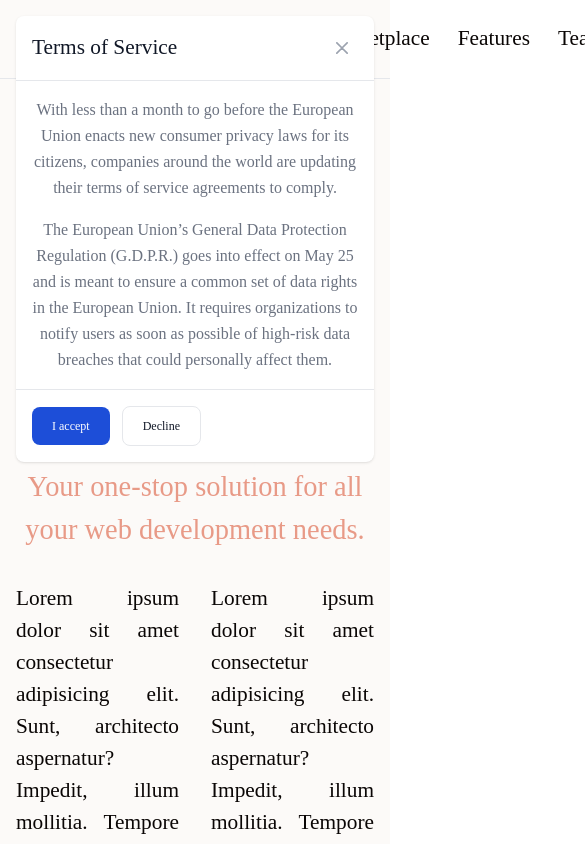
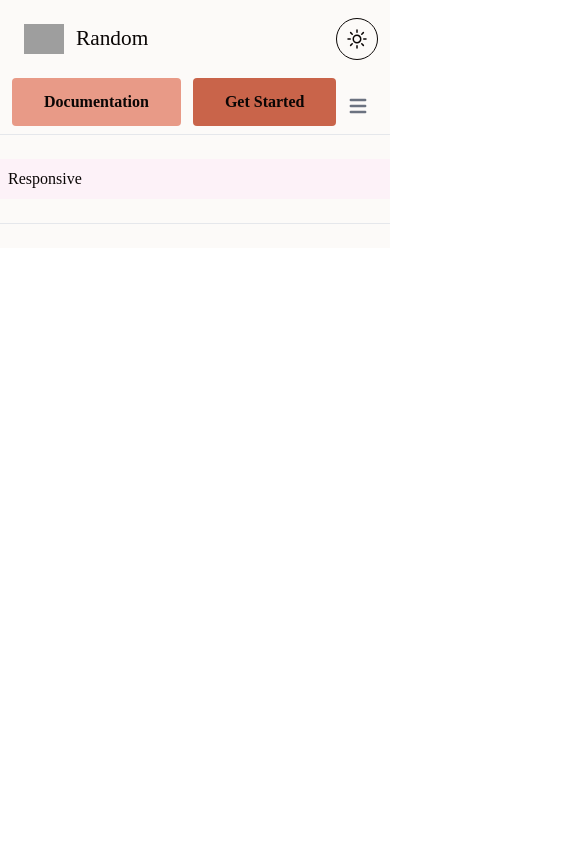
Before and after one commit to 4lexDel/Random-website, a React (Create React App) app: page / in a window 390 px wide. Shown: the top 844 px of the page, 585 px wide, since content can reach past the window. Built offline with nearby package versions, Linux system fonts and the light colour scheme; grey boxes are pictures that could not be loaded.

Commit message:
responsive header

```diff
--- a/src/App.tsx
+++ b/src/App.tsx
@@ -1,4 +1,5 @@
 import Header from './components/Header/Header';
+import Responsive from './components/Responsive/Responsive';
 import HomePage from './pages/HomePage';
 
 function App() {
@@ -7,7 +8,10 @@
   return (
     <div className="bg-background text-text font-body">
       <Header></Header>
-      <HomePage></HomePage>
+
+      <br />
+      <Responsive></Responsive>
+      {/* <HomePage></HomePage> */}
     </div>
   );
 }
--- a/src/components/Header/Header.tsx
+++ b/src/components/Header/Header.tsx
@@ -1,8 +1,8 @@
 import { useEffect, useState } from "react";
 
 function Header() {
-    // State to manage dark mode
     const [darkMode, setDarkMode] = useState(false);
+    const [isMenuOpen, setIsMenuOpen] = useState(false);
 
     // Check local storage for saved theme on component mount
     useEffect(() => {
@@ -27,57 +27,21 @@
 
     return (
         <>
-        {/* <header>
-    <nav className="background border-bb border-gray-200 px-4 lg:px-6 py-2.5">
-        <div className="flex flex-wrap justify-between items-center mx-auto max-w-screen-xl">
-            <a href="https://flowbite.com" className="flex items-center">
-                <img src="https://flowbite.com/docs/images/logo.svg" className="mr-3 h-6 sm:h-9" alt="Flowbite Logo" />
-                <span className="self-center text-xl font-semibold whitespace-nowrap text-text">Flowbite</span>
-            </a>
-            <div className="flex items-center lg:order-2">
-                <a href="#" className="text-text hover:bg-gray-50 focus:ring-4 focus:ring-gray-300 font-medium rounded-lg text-sm px-4 lg:px-5 py-2 lg:py-2.5 mr-2 dark:hover:bg-gray-700 focus:outline-none dark:focus:ring-gray-800">Log in</a>
-                <a href="#" className="text-white bg-primary-700 hover:bg-primary-800 focus:ring-4 focus:ring-primary-300 font-medium rounded-lg text-sm px-4 lg:px-5 py-2 lg:py-2.5 mr-2 dark:bg-primary-600 dark:hover:bg-primary-700 focus:outline-none dark:focus:ring-primary-800">Get started</a>
-                <button data-collapse-toggle="mobile-menu-2" type="button" className="inline-flex items-center p-2 ml-1 text-sm text-gray-500 rounded-lg lg:hidden hover:bg-gray-100 focus:outline-none focus:ring-2 focus:ring-gray-200 dark:text-gray-400 dark:hover:bg-gray-700 dark:focus:ring-gray-600" aria-controls="mobile-menu-2" aria-expanded="false">
-                    <span className="sr-only">Open main menu</span>
-                    <svg className="w-6 h-6" fill="currentColor" viewBox="0 0 20 20" xmlns="http://www.w3.org/2000/svg"><path fill-rule="evenodd" d="M3 5a1 1 0 011-1h12a1 1 0 110 2H4a1 1 0 01-1-1zM3 10a1 1 0 011-1h12a1 1 0 110 2H4a1 1 0 01-1-1zM3 15a1 1 0 011-1h12a1 1 0 110 2H4a1 1 0 01-1-1z" clip-rule="evenodd"></path></svg>
-                    <svg className="hidden w-6 h-6" fill="currentColor" viewBox="0 0 20 20" xmlns="http://www.w3.org/2000/svg"><path fill-rule="evenodd" d="M4.293 4.293a1 1 0 011.414 0L10 8.586l4.293-4.293a1 1 0 111.414 1.414L11.414 10l4.293 4.293a1 1 0 01-1.414 1.414L10 11.414l-4.293 4.293a1 1 0 01-1.414-1.414L8.586 10 4.293 5.707a1 1 0 010-1.414z" clip-rule="evenodd"></path></svg>
-                </button>
-            </div>
-            <div className="hidden justify-between items-center w-full lg:flex lg:w-auto lg:order-1" id="mobile-menu-2">
-                <ul className="flex flex-col mt-4 font-medium lg:flex-row lg:space-x-8 lg:mt-0">
-                    <li>
-                        <a href="#" className="block py-2 pr-4 pl-3 text-white rounded bg-primary-700 lg:bg-transparent lg:text-primary-700 lg:p-0 dark:text-white" aria-current="page">Home</a>
-                    </li>
-                    <li>
-                        <a href="#" className="block py-2 pr-4 pl-3 text-text border-b border-gray-100 hover:bg-gray-50 lg:hover:bg-transparent lg:border-0 lg:hover:text-primary-700 lg:p-0 dark:text-gray-400 lg:dark:hover:text-white dark:hover:bg-gray-700 dark:hover:text-white lg:dark:hover:bg-transparent dark:border-gray-700">Company</a>
-                    </li>
-                    <li>
-                        <a href="#" className="block py-2 pr-4 pl-3 text-text border-b border-gray-100 hover:bg-gray-50 lg:hover:bg-transparent lg:border-0 lg:hover:text-primary-700 lg:p-0 dark:text-gray-400 lg:dark:hover:text-white dark:hover:bg-gray-700 dark:hover:text-white lg:dark:hover:bg-transparent dark:border-gray-700">Marketplace</a>
-                    </li>
-                    <li>
-                        <a href="#" className="block py-2 pr-4 pl-3 text-text border-b border-gray-100 hover:bg-gray-50 lg:hover:bg-transparent lg:border-0 lg:hover:text-primary-700 lg:p-0 dark:text-gray-400 lg:dark:hover:text-white dark:hover:bg-gray-700 dark:hover:text-white lg:dark:hover:bg-transparent dark:border-gray-700">Features</a>
-                    </li>
-                    <li>
-                        <a href="#" className="block py-2 pr-4 pl-3 text-text border-b border-gray-100 hover:bg-gray-50 lg:hover:bg-transparent lg:border-0 lg:hover:text-primary-700 lg:p-0 dark:text-gray-400 lg:dark:hover:text-white dark:hover:bg-gray-700 dark:hover:text-white lg:dark:hover:bg-transparent dark:border-gray-700">Team</a>
-                    </li>
-                    <li>
-                        <a href="#" className="block py-2 pr-4 pl-3 text-text border-b border-gray-100 hover:bg-gray-50 lg:hover:bg-transparent lg:border-0 lg:hover:text-primary-700 lg:p-0 dark:text-gray-400 lg:dark:hover:text-white dark:hover:bg-gray-700 dark:hover:text-white lg:dark:hover:bg-transparent dark:border-gray-700">Contact</a>
-                    </li>
-                </ul>
-            </div>
-        </div>
-    </nav>
-</header> */}
-
-        <header>
-            <nav className="bg-background border-b">
-                <div className="flex justify-between items-center">
-                    <a href="" className="flex items-center m-3">
+            <nav className="bg-background border-b items-center
+            grid grid-cols-8 lg:place-items-center">
+                <a href="" className="flex items-center p-3
+                lg:col-span-1
+                sm:col-span-2
+                col-span-4 justify-self-start order-1">
                     <img src="https://pagepro.co/blog/wp-content/uploads/2020/04/react-1024x912.png" width="40px" className="m-3" alt="Logo" />
                     <span className="self-center text-xl font-semibold whitespace-nowrap dark:text-white">Random</span>
                 </a>
-                    <div className="flex justify-between items-center">
-                        <ul className="flex flex-row text-xl">
+                <div className={`justify-between items-center
+                xl:col-span-4
+                lg:col-span-6 lg:justify-self-center lg:flex lg:order-2
+                sm:col-span-8 sm:justify-self-end
+                ${isMenuOpen ? "" : "hidden"} col-span-8 justify-self-end order-6`}>
+                    <ul className="flex flex-col text-xl lg:flex-row">
                         <li>
                             <a href="#" className="block py-2 pr-4 pl-3 rounded underline text-text" aria-current="page">Home</a>
                         </li>
@@ -98,28 +62,42 @@
                         </li>
                     </ul>
                 </div>
-                    <div className="flex items-center gap-3 mr-3">
-                        <button className="text-text font-bold p-2 rounded-full border border-text" onClick={toggleDarkMode}>
+                <button onClick={toggleDarkMode} className="size-fit text-text font-bold p-2 rounded-full border border-text
+                sm:justify-self-center sm:col-span-1
+                col-span-4 order-3 justify-self-end mr-3">
                     {darkMode ?
                         <svg id="theme-toggle-dark-icon" className="w-6 h-6" xmlns="http://www.w3.org/2000/svg" fill="none" viewBox="0 0 24 24" stroke-width="1.5" stroke="currentColor">
-                                    <path stroke-linecap="round" stroke-linejoin="round" d="M21.752 15.002A9.718 9.718 0 0118 15.75c-5.385 0-9.75-4.365-9.75-9.75 0-1.33.266-2.597.748-3.752A9.753 9.753 0 003 11.25C3 16.635 7.365 21 12.75 21a9.753 9.753 0 009.002-5.998z"></path>
+                            <path strokeLinecap="round" strokeLinejoin="round" d="M21.752 15.002A9.718 9.718 0 0118 15.75c-5.385 0-9.75-4.365-9.75-9.75 0-1.33.266-2.597.748-3.752A9.753 9.753 0 003 11.25C3 16.635 7.365 21 12.75 21a9.753 9.753 0 009.002-5.998z"></path>
                         </svg>
                         :
                         <svg id="theme-toggle-light-icon" className="w-6 h-6" xmlns="http://www.w3.org/2000/svg" fill="none" viewBox="0 0 24 24" stroke-width="1.5" stroke="currentColor">
-                                    <path stroke-linecap="round" stroke-linejoin="round" d="M12 3v2.25m6.364.386l-1.591 1.591M21 12h-2.25m-.386 6.364l-1.591-1.591M12 18.75V21m-4.773-4.227l-1.591 1.591M5.25 12H3m4.227-4.773L5.636 5.636M15.75 12a3.75 3.75 0 11-7.5 0 3.75 3.75 0 017.5 0z"></path>
+                            <path strokeLinecap="round" strokeLinejoin="round" d="M12 3v2.25m6.364.386l-1.591 1.591M21 12h-2.25m-.386 6.364l-1.591-1.591M12 18.75V21m-4.773-4.227l-1.591 1.591M5.25 12H3m4.227-4.773L5.636 5.636M15.75 12a3.75 3.75 0 11-7.5 0 3.75 3.75 0 017.5 0z"></path>
                         </svg>
                     }
                 </button>
+                <div className="flex items-center gap-3 pb-2
+                xl:col-span-2
+                lg:col-span-8 lg:justify-self-center
+                col-span-4 justify-self-start order-4 ml-3">
                     <button className="bg-secondary text-text font-bold py-3 px-8 rounded">
                         Documentation
                     </button>
-                        <button className="bg-primary text-text font-bold py-3 px-8 rounded">
+                    <button className="bg-primary text-text font-bold py-3 px-8 rounded text-nowrap">
                         Get Started
                     </button>
                 </div>
-                </div>
+                <button onClick={() => setIsMenuOpen(!isMenuOpen)}  className="size-fit inline-flex items-center p-2 text-sm text-gray-500 rounded-lg hover:bg-gray-100 focus:outline-none focus:ring-2 focus:ring-gray-200 dark:text-gray-400 dark:hover:bg-gray-700 dark:focus:ring-gray-600
+                lg:hidden
+                sm:inline-flex sm:col-span-1 sm:justify-self-center
+                col-span-4 order-5 justify-self-end mr-3">
+                    <span className="sr-only">Open main menu</span>
+                    {!isMenuOpen ?
+                        <svg className="w-6 h-6" fill="currentColor" viewBox="0 0 20 20" xmlns="http://www.w3.org/2000/svg"><path fill-rule="evenodd" d="M3 5a1 1 0 011-1h12a1 1 0 110 2H4a1 1 0 01-1-1zM3 10a1 1 0 011-1h12a1 1 0 110 2H4a1 1 0 01-1-1zM3 15a1 1 0 011-1h12a1 1 0 110 2H4a1 1 0 01-1-1z" clip-rule="evenodd"></path></svg>
+                        :
+                        <svg className="w-6 h-6" fill="currentColor" viewBox="0 0 20 20" xmlns="http://www.w3.org/2000/svg"><path fill-rule="evenodd" d="M4.293 4.293a1 1 0 011.414 0L10 8.586l4.293-4.293a1 1 0 111.414 1.414L11.414 10l4.293 4.293a1 1 0 01-1.414 1.414L10 11.414l-4.293 4.293a1 1 0 01-1.414-1.414L8.586 10 4.293 5.707a1 1 0 010-1.414z" clip-rule="evenodd"></path></svg>
+                    }
+                </button>
             </nav>
-        </header>
         </>
     );
 }
--- a/src/components/Modal/Modal.tsx
+++ b/src/components/Modal/Modal.tsx
@@ -5,7 +5,7 @@
         <>
             {isOpen &&
                 <div className="overflow-y-auto overflow-x-hidden fixed top-0 right-0 left-0 z-50 justify-center items-center w-full md:inset-0 h-[calc(100%-1rem)] max-h-full">
-                    <div className="relative flex p-4 w-full max-w-2xl max-h-full">
+                    <div className="fixed p-4 w-full max-w-2xl max-h-full flex items-center justify-center">
                         <div className="relative bg-white rounded-lg shadow dark:bg-gray-700">
                             <div className="flex items-center justify-between p-4 md:p-5 border-b rounded-t dark:border-gray-600">
                                 <h3 className="text-xl font-semibold text-gray-900 dark:text-white">
--- /dev/null
+++ b/src/components/Responsive/Responsive.tsx
@@ -0,0 +1,32 @@
+function Responsive() {
+    return(
+        <>
+            <div className="hidden sm:flex bg-primary p-2 text-sm">sm</div>
+            <div className="hidden md:flex bg-secondary p-2 text-md">md</div>
+            <div className="hidden lg:flex bg-primary p-2 text-lg">lg</div>
+            <div className="hidden xl:flex bg-secondary p-2 text-xl">xl</div>
+            <div className="hidden 2xl:flex bg-primary p-2 text-2xl">2xl</div>
+
+            <div className="bg-pink-50 sm:bg-red-50 md:bg-red-100 lg:bg-red-200 xl:bg-red-300 2xl:bg-red-400 p-2">
+                Responsive
+            </div>
+
+
+            <br />
+            <hr />
+            <br />
+
+            {/* <nav className="flex items-center bg-background border-b xl:justify-between xl:flex-no-wrap lg:flex-wrap lg:justify-center"> */}
+        </>
+    );
+}
+
+export default Responsive;
+
+/**
+ * sm
+ * md
+ * lg
+ * xl
+ * 2xl
+ */
```
Lines whose indentation alone changed are shown as unchanged.
